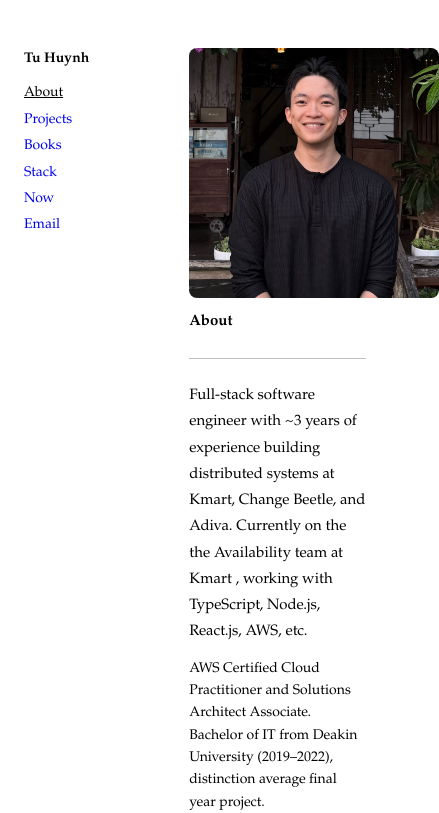
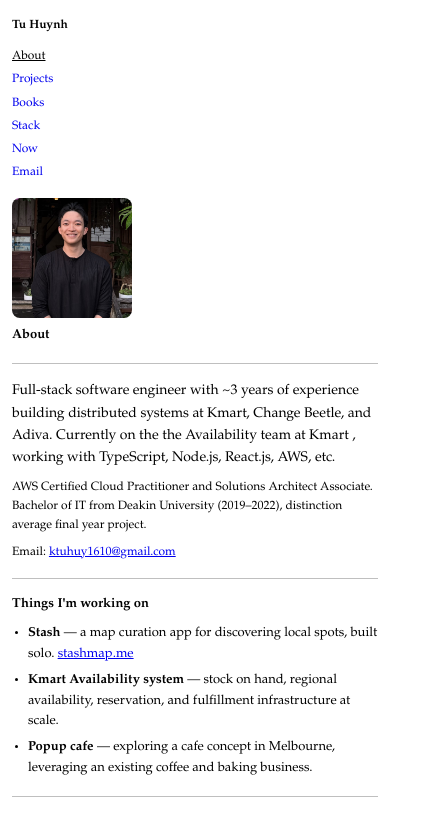
Before and after one commit to kthuynh1610/personal-website, a React (Vite) app: page /about in a window 390 px wide. Shown: the top 813 px of the page, 439 px wide, since content can reach past the window. Built offline with nearby package versions, Linux system fonts and the light colour scheme.

Commit message:
Add responsive design media queries for all screen sizes

```diff
--- a/src/style.css
+++ b/src/style.css
@@ -322,3 +322,169 @@ hr {
 .stack-items {
   color: #333;
 }
+
+/* ── responsive design ── */
+@media (max-width: 1200px) {
+  .site {
+    gap: 40px;
+    padding: 32px 16px;
+  }
+
+  html {
+    font-size: 14px;
+  }
+
+  .site-main {
+    max-width: 100%;
+  }
+
+  .about-title-image {
+    width: 200px;
+    height: 200px;
+  }
+}
+
+@media (max-width: 768px) {
+  .site {
+    flex-direction: column;
+    gap: 24px;
+    padding: 24px 16px;
+  }
+
+  html {
+    font-size: 13px;
+  }
+
+  .site-header {
+    position: static;
+    top: auto;
+  }
+
+  .site-main {
+    max-width: 100%;
+  }
+
+  .site-title {
+    font-size: 13px;
+  }
+
+  .nav-link {
+    font-size: 13px;
+  }
+
+  h1 {
+    font-size: 14px;
+    margin-bottom: 12px;
+  }
+
+  h2 {
+    font-size: 14px;
+    margin-bottom: 10px;
+  }
+
+  p {
+    margin-bottom: 10px;
+    font-size: 13px;
+  }
+
+  .about-title-row {
+    gap: 8px;
+    margin-bottom: 4px;
+  }
+
+  .about-title-image {
+    width: 140px;
+    height: 140px;
+  }
+
+  .about-page p:first-of-type {
+    font-size: 14px;
+    line-height: 1.6;
+  }
+
+  .project-list li {
+    margin-bottom: 16px;
+  }
+
+  .project-list .project-name {
+    font-size: 13px;
+  }
+
+  .project-list .project-desc,
+  .project-list .project-meta {
+    font-size: 13px;
+  }
+
+  .project-sublist {
+    margin-left: 20px;
+  }
+
+  .book-list li {
+    margin-bottom: 20px;
+  }
+
+  .book-title {
+    font-size: 13px;
+  }
+
+  .book-summary,
+  .book-takeaway {
+    font-size: 13px;
+  }
+
+  .interest-list {
+    padding-left: 16px;
+  }
+
+  .interest-list li {
+    font-size: 13px;
+    margin-bottom: 5px;
+  }
+}
+
+@media (max-width: 480px) {
+  html {
+    font-size: 12px;
+  }
+
+  .site {
+    padding: 16px 12px;
+    gap: 16px;
+  }
+
+  h1 {
+    font-size: 13px;
+    margin-bottom: 10px;
+  }
+
+  h2 {
+    font-size: 13px;
+    margin-bottom: 8px;
+  }
+
+  p {
+    font-size: 12px;
+    margin-bottom: 8px;
+  }
+
+  .about-title-image {
+    width: 120px;
+    height: 120px;
+  }
+
+  .site-title {
+    font-size: 12px;
+  }
+
+  .nav-link {
+    font-size: 12px;
+  }
+
+  .project-sublist {
+    margin-left: 12px;
+  }
+
+  hr {
+    margin: 16px 0;
+  }
+}
```
